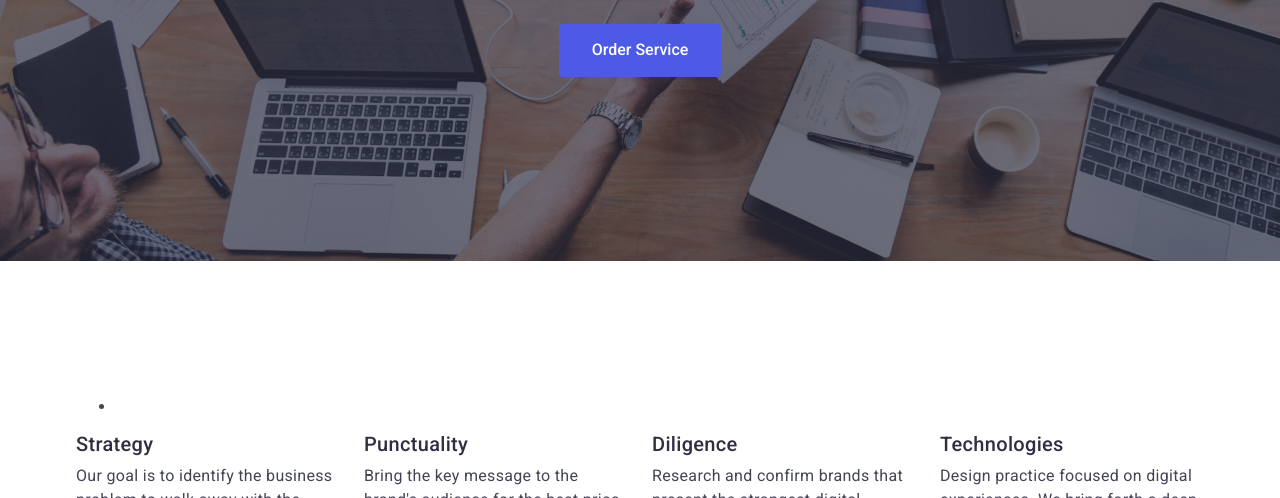
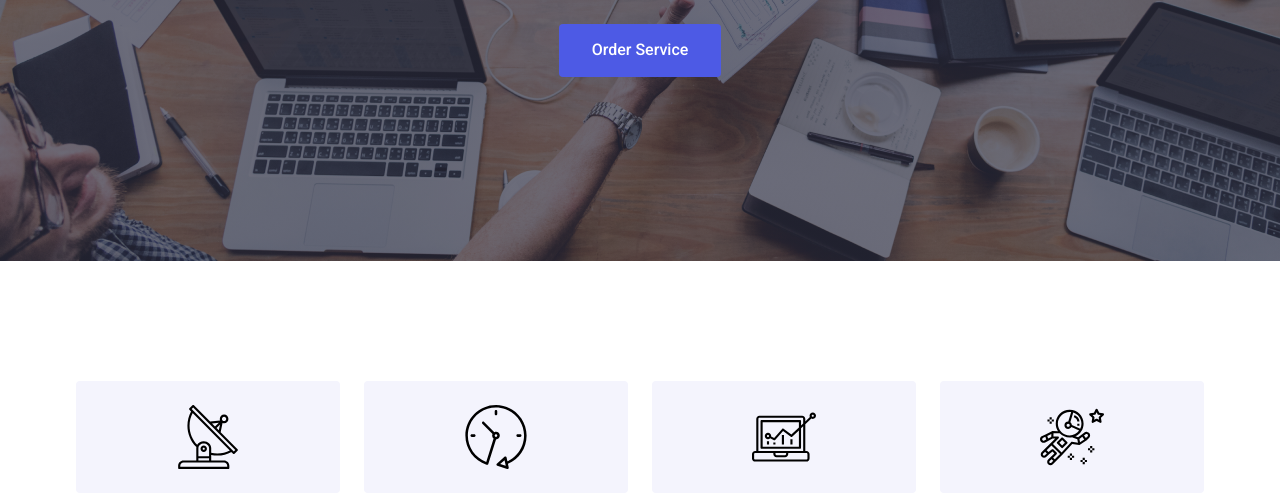
Before and after one commit to KseniaSenko/goit-markup-hw-04, a plain HTML site: page index.html in a window 1280 px wide. Shown: the part 406-904 px from the top of the page. Drawn offline with nearby package versions, Linux system fonts and the light colour scheme.

Commit message:
add icons

```diff
--- a/css/styles.css
+++ b/css/styles.css
@@ -199,6 +199,27 @@ img {
   font-weight: 400;
   line-height: 1.5;
 }
+
+/* STRENGTHS-ICON */
+.icon-list {
+  display: flex;
+  margin: 0;
+  padding: 0;
+  gap: 24px;
+
+  list-style: none;
+}
+.strengths-icon-list {
+  display: flex;
+  justify-content: center;
+  align-items: center;
+  width: 264px;
+  height: 112px;
+  margin-bottom: 8px;
+
+  background-color: var(--light);
+  border-radius: 4px;
+}
 /* --------- WORKS ----- */
 .works {
   padding-bottom: 120px;
--- a/index.html
+++ b/index.html
@@ -64,8 +64,27 @@
       <section class="section">
         <div class="container">
           <h2 class="main-title secret-name">Strengths of company</h2>
-          <ul>
-            <li></li>
+          <ul class="icon-list">
+            <li class="strengths-icon-list">
+              <svg width="64px" height="64px">
+                <use href="./images/svg/sprite.svg#icon-antenna"></use>
+              </svg>
+            </li>
+            <li class="strengths-icon-list">
+              <svg width="64px" height="64px">
+                <use href="./images/svg/sprite.svg#icon-clock"></use>
+              </svg>
+            </li>
+            <li class="strengths-icon-list">
+              <svg width="64px" height="64px">
+                <use href="./images/svg/sprite.svg#icon-diagram"></use>
+              </svg>
+            </li>
+            <li class="strengths-icon-list">
+              <svg width="64px" height="64px">
+                <use href="./images/svg/sprite.svg#icon-astronaut"></use>
+              </svg>
+            </li>
           </ul>
           <ul class="list main-list">
             <li class="list-strengths">
```
Also changed, not shown: images/svg/sprite.svg (renamed from images/svg/sprate.svg).
